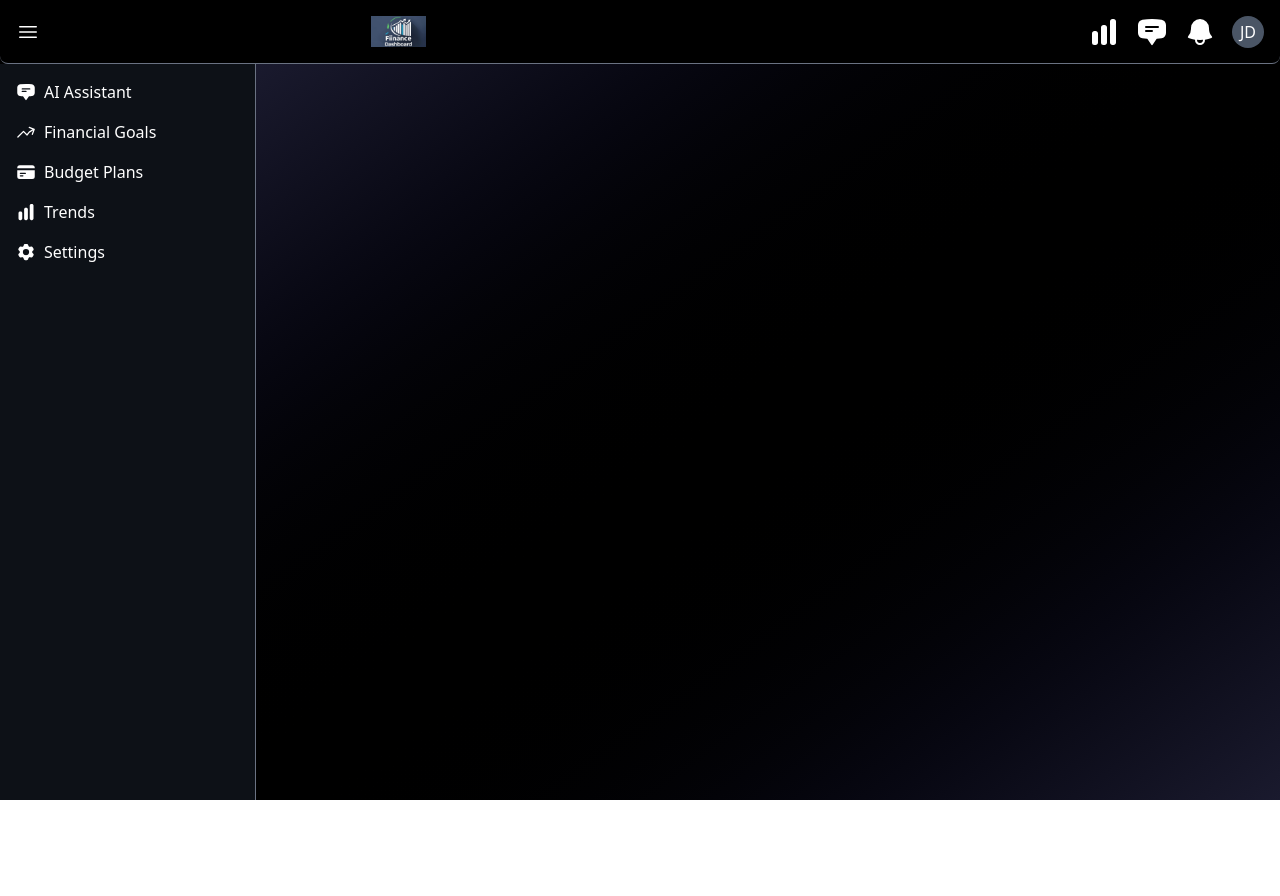
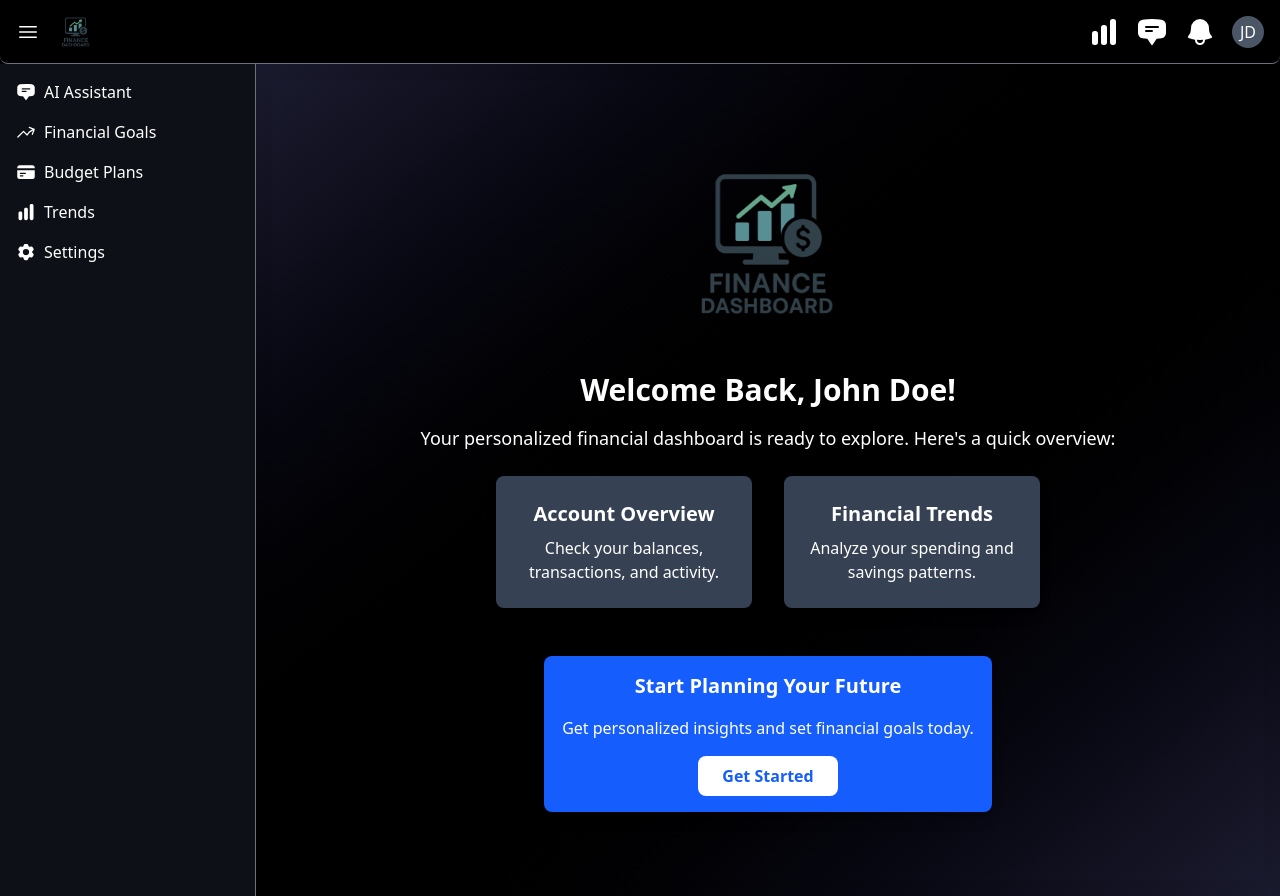
Before and after one commit to JacobH123/CPSC-490-Prototype, a React (Vite) app: page / in a window 1280 px wide. Before the commit the page ends 800 px from the top, so only its background shows below. Built offline with nearby package versions, Linux system fonts and the light colour scheme.

Commit message:
added Homepage and replaced logo

```diff
--- a/src/App.jsx
+++ b/src/App.jsx
@@ -8,7 +8,7 @@ import Settings from "./pages/Settings";
 import Trends from "./pages/Trends";
 import BudgetPlans from "./pages/BudgetPlans";
 import Goals from "./pages/Goals";
-
+import HomePage from "./pages/HomePage";
 export const App = () => {
   const [sidebarOpen, setSidebarOpen] = useState(true); // start open if you want it visible by default
 
@@ -26,6 +26,7 @@ export const App = () => {
           {/* Main content */}
           <main className="flex-1 bg-gradient-to-br from-[#1a1a2e] via-black to-[#1a1a2e] text-white p-4 overflow-auto">
             <Routes>
+              <Route path="/" element={<HomePage />} />
               <Route path="/aiassiant" element={<AIAssistant />} />
               <Route path="/settings" element={<Settings />} />
               <Route path="/budgets" element={<BudgetPlans />} />
--- a/src/components/Header.jsx
+++ b/src/components/Header.jsx
@@ -1,24 +1,26 @@
 import { useState } from "react";
 import { Bars3Icon } from '@heroicons/react/24/solid';
 import { BellIcon, ChatBubbleBottomCenterTextIcon,ChartBarIcon  } from '@heroicons/react/24/solid';
-
+import { Link } from "react-router-dom";
 
 export function Header({ toggleSidebar }) {
   const [isOpen, setIsOpen] = useState(false);
   return (
     <header className="bg-black text-white p-4 flex justify-between items-center rounded-lg h-16 border-b border-gray-500">
 
+<div className="flex items-center">
     <button onClick={toggleSidebar} className="w-6 h-6 text-white">
       <Bars3Icon />
     </button>
 
-      <button className="h-full flex items-center"> {/* Remove fixed width */}
+    <Link to="/" className="ml-4 flex items-center h-full">
       <img
         src="/assets/dashboard.png"
         alt="Logo"
-          className="h-full w-auto object-contain" /* Scales height, keeps aspect ratio */
+        className="h-10 w-auto object-contain"
       />
-      </button>
+    </Link>
+  </div>
 
       <div className="text-lg font-bold"></div>
       <div className="flex gap-4 items-center">
--- /dev/null
+++ b/src/pages/HomePage.jsx
@@ -0,0 +1,37 @@
+import React from 'react';
+
+export default function HomePage() {
+  // Assume you have a way to fetch the current user's name
+  const currentUser = "John Doe"; // Replace with dynamic user info
+
+  return (
+    <div className="flex flex-col items-center justify-center min-h-screen bg-gradient-to-br from-[#1a1a2e] via-black to-[#1a1a2e] text-white p-4">
+      {/* Logo */}
+      <img src="/assets/dashboard.png" alt="Logo" className="w-48 h-48 object-contain mb-8" />
+
+      {/* Welcome message */}
+      <h1 className="text-3xl font-semibold mb-4">Welcome Back, {currentUser}!</h1>
+
+      {/* Dashboard info */}
+      <p className="text-lg mb-6">Your personalized financial dashboard is ready to explore. Here's a quick overview:</p>
+
+      <div className="flex gap-8 mb-12">
+        <div className="bg-gray-700 p-6 rounded-lg shadow-lg w-64 text-center">
+          <h2 className="font-bold text-xl">Account Overview</h2>
+          <p className="mt-2">Check your balances, transactions, and activity.</p>
+        </div>
+        <div className="bg-gray-700 p-6 rounded-lg shadow-lg w-64 text-center">
+          <h2 className="font-bold text-xl">Financial Trends</h2>
+          <p className="mt-2">Analyze your spending and savings patterns.</p>
+        </div>
+      </div>
+
+      {/* CTA - Call to Action */}
+      <div className="bg-blue-600 p-4 rounded-lg shadow-lg w-full max-w-md text-center">
+        <h2 className="text-xl font-bold text-white mb-4">Start Planning Your Future</h2>
+        <p className="text-white mb-4">Get personalized insights and set financial goals today.</p>
+        <button className="bg-white text-blue-600 font-bold py-2 px-6 rounded-lg">Get Started</button>
+      </div>
+    </div>
+  );
+}
```
Also changed, not shown: public/assets/dashboard.png. Lines whose indentation alone changed are shown as unchanged.
